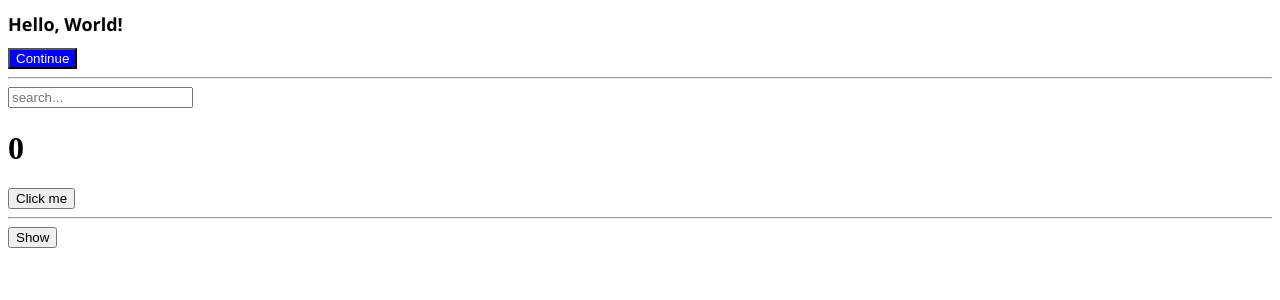
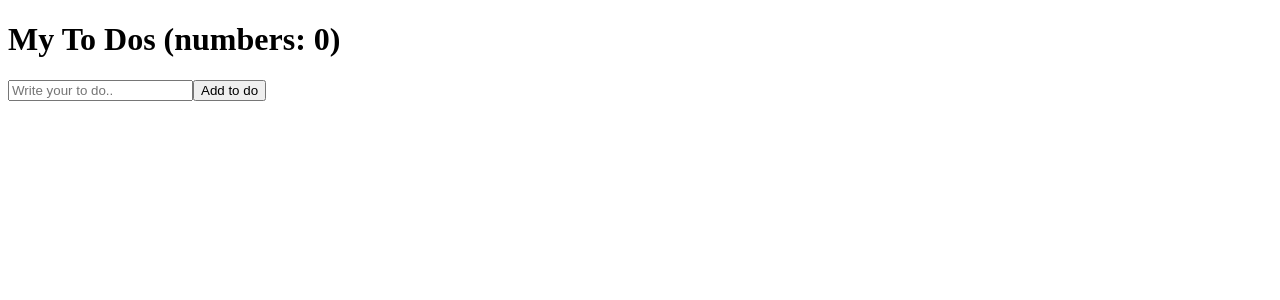
Before and after one commit to quark4904/study-react-beginner-project-nomadcoders, a React (Create React App) app: page / in a window 1280 px wide. Shown: the top 300 px of the page. Built offline with nearby package versions, Linux system fonts and the light colour scheme.

Commit message:
Add: #7.0 To Do List part One

```diff
--- /dev/null
+++ b/src/ToDoList/App.js
@@ -0,0 +1,35 @@
+const { useState } = require("react");
+
+function App() {
+  const [note, setNote] = useState("");
+  const [todos, setTodos] = useState([]);
+
+  const onChange = (event) => {
+    setNote(event.target.value);
+  };
+  const onSubmit = (event) => {
+    event.preventDefault();
+    if (note === "") {
+      return;
+    }
+    setTodos((current) => [note, ...current]);
+    setNote("");
+  };
+  console.log(todos);
+  return (
+    <div>
+      <h1>My To Dos (numbers: {todos.length})</h1>
+      <form onSubmit={onSubmit}>
+        <input
+          type="text"
+          placeholder="Write your to do.."
+          onChange={onChange}
+          value={note}
+        />
+        <button>Add to do</button>
+      </form>
+    </div>
+  );
+}
+
+export default App;
--- a/src/index.js
+++ b/src/index.js
@@ -1,6 +1,6 @@
 import React from "react";
 import ReactDOM from "react-dom";
-import App from "./App";
+import App from "./ToDoList/App";
 
 ReactDOM.render(
   <React.StrictMode>
--- a/src/CleanUpTest.js
+++ b/src/thory/CleanUpTest.js
@@ -4,7 +4,7 @@ function Hello() {
   useEffect(() => {
     console.log("created :)");
     return () => console.log("destroyed :("); // component가 destroy될때 무엇인가를 실행시켜준다.
-    // 분석 결과를 보내준다거나하는 역할ㅇ
+    // 분석 결과를 보내준다거나하는 역할
   }, []);
   return <h1>Hello</h1>;
 }
```
Also changed, not shown: src/thory/App.js (renamed from src/App.js), src/thory/App.module.css (renamed from src/App.module.css), src/thory/Button.js (renamed from src/Button.js), src/thory/Button.module.css (renamed from src/Button.module.css), src/thory/UseEffectTest.js (renamed from src/UseEffectTest.js).
